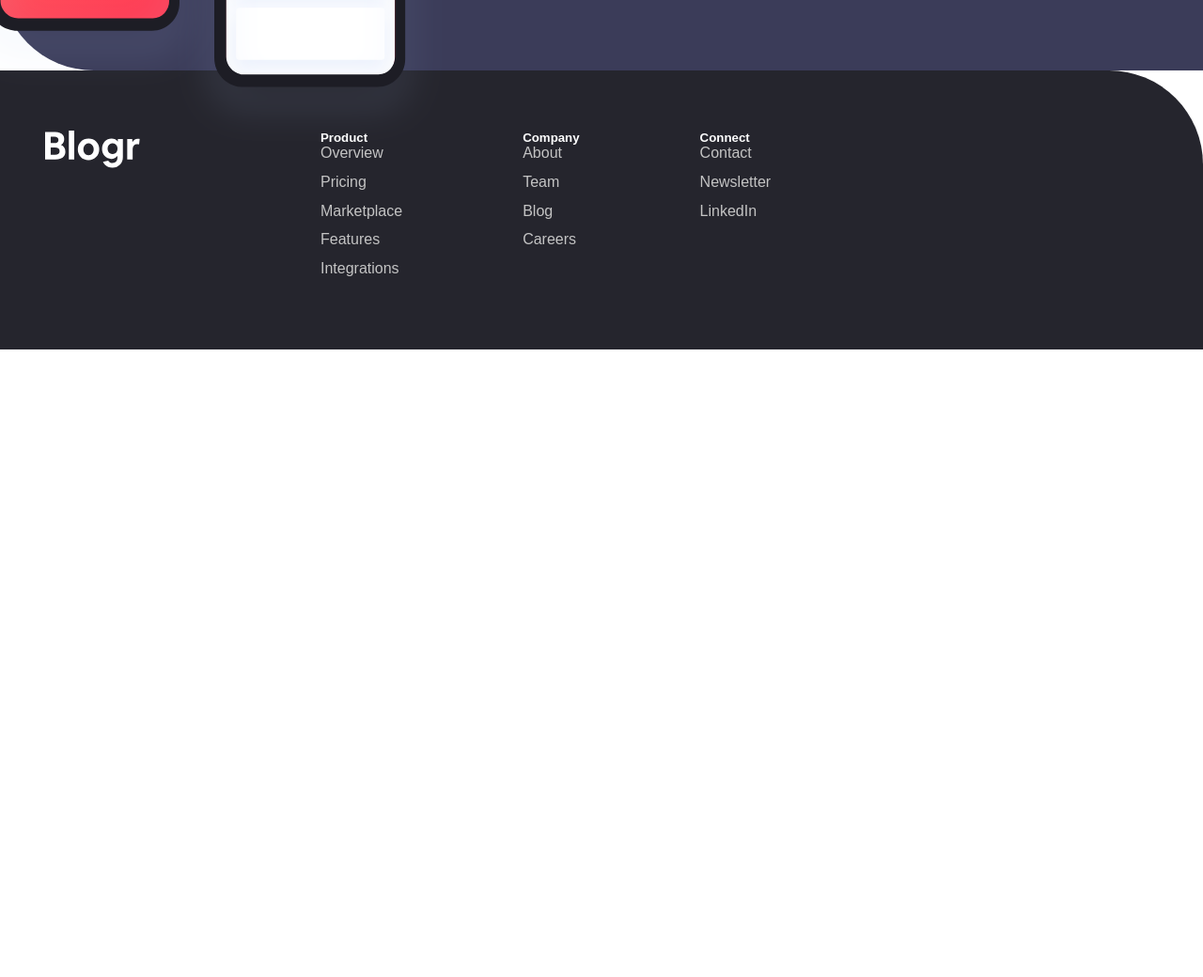
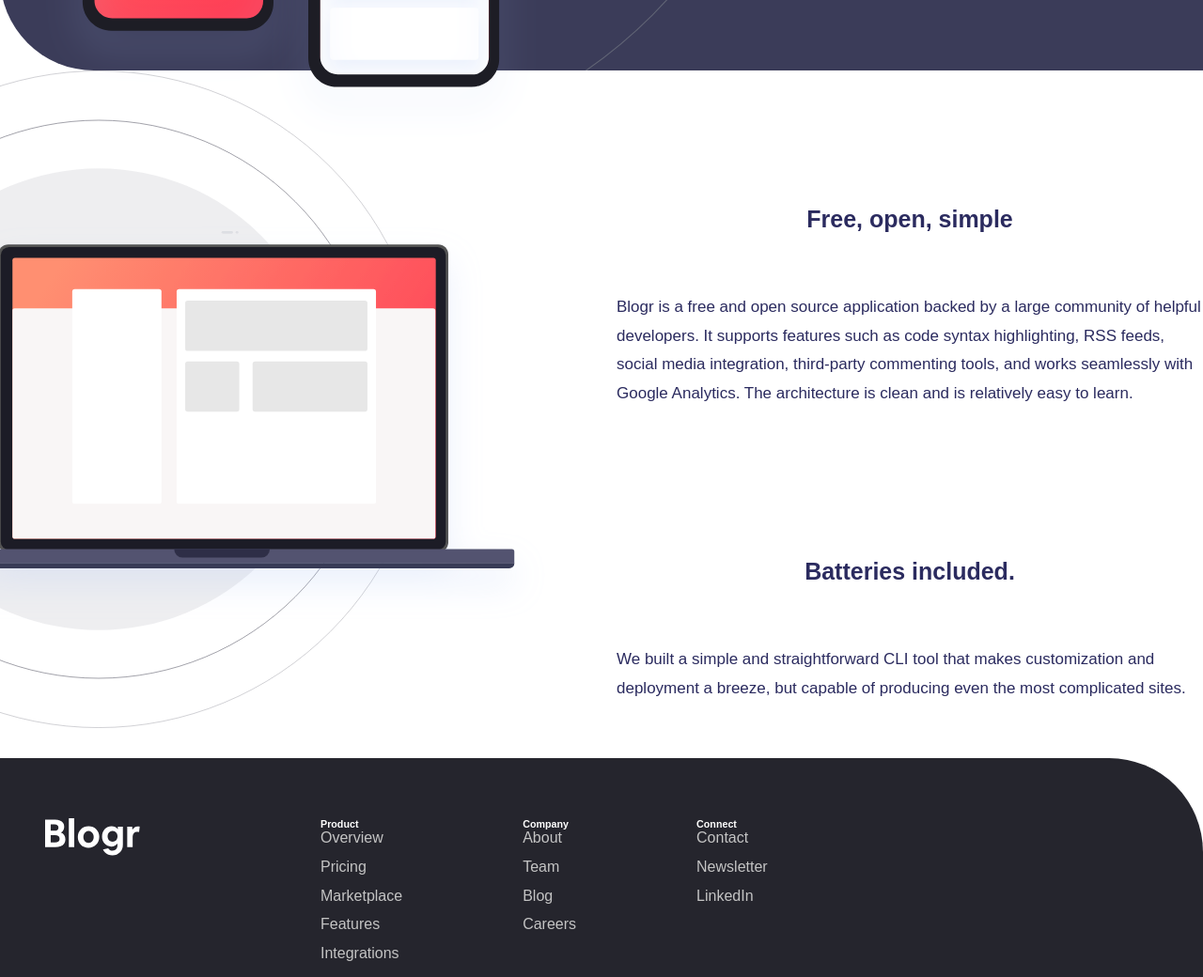
Before and after one commit to salva608/simulacro-html, a plain HTML site: page simulacro/index.html in a window 1280 px wide. Shown: the part 1940-2980 px from the top of the page at 94% size. Before the commit the page ends 2312 px from the top, so only its background shows below. Drawn offline with Linux system fonts and the light colour scheme.

Commit message:
guardar avance fondo

```diff
--- a/simulacro/assets/css/style.css
+++ b/simulacro/assets/css/style.css
@@ -241,11 +241,12 @@
     height: 700px;
     margin-right: -260px;
 }
+
 .blue-section {
     display: grid;
     grid-template-columns: 1fr 1fr;
     padding: 3rem;
-    background-color: #3b3c59;
+    background-color: #3b3c59 ;
     border-bottom-left-radius: 100px;
     border-top-right-radius: 100px;
     color: #ffff;
@@ -253,13 +254,15 @@
     align-items: center;
     overflow: visible;  /* CAMBIA ESTO - permite que la imagen sobresalga */
     position: relative;  /* Para controlar el z-index si hace falta */
+    background-image: url(../img/bg-pattern-circles.svg);
+    background-repeat: no-repeat;
+    background-position: left -10.7rem top -33rem;
 }
 
 .img-2 {
     display: flex;
     justify-content: flex-start;
     align-items: flex-end;  /* Alinea la imagen abajo */
-    margin-left: -100px;
     margin-bottom: -700px;
     margin-top: -700px;  /* La imagen sale hacia ABAJO del contenedor */
 }
@@ -277,3 +280,62 @@
     font-size: 30px;
     margin-bottom: 2rem;
 }
+
+
+
+.description-section-2 {
+    display: grid;
+    grid-template-columns: 1fr 1fr;
+
+}
+
+.description-section-2 h5 {
+    grid-column: 1 / -1; /* El h2 ocupa ambas columnas */
+    color: #2b2b5f;
+    text-align: center;
+    padding-top: 9rem;
+    font-size: 30px;
+    margin-bottom: 4rem;
+}
+
+.description-content-2 {
+    text-align: left;
+}
+
+.description-content-2 h5 {
+    color: #2b2b5f;
+    font-size: 25px;
+}
+
+.description-content-2 p {
+    color: #2b2b5f;
+    font-size: 17px;
+    line-height: 1.8;
+}
+
+.content-row-2 {
+    grid-column: 1 / -1;
+    display: grid;
+    grid-template-columns: 1fr 1fr;
+    gap: 2rem;  /* AGREGA ESTO */
+    margin-bottom: 2rem;
+
+}
+
+.text-column-2 {
+    display: flex;
+    flex-direction: column;
+    gap: 1rem;  /* Espacio entre los dos textos */
+}
+
+.img-laptop {
+    display: flex;
+    justify-content: flex-start;
+}
+
+.img-3 {
+    display: flex;
+    justify-content: flex-start;
+    height: 700px;
+    margin-left: -244px;
+}
--- a/simulacro/index.html
+++ b/simulacro/index.html
@@ -43,7 +43,7 @@
             <h2>Designed for the Future</h2>
 
             <div class="content-row">
-                <!-- Columna izquierda: AMBOS textos -->
+
                 <div class="text-column">
                     <article class="description-content">
                         <h3>Introducing an extensible editor</h3>
@@ -62,7 +62,7 @@
                     </article>
                 </div>
 
-                <!-- Columna derecha: UNA imagen -->
+
                 <div class="img">
                     <div class="img-1">
                         <img src="assets/img/illustration-editor-desktop.svg" alt="imagen logo">
@@ -72,12 +72,12 @@
         </section>
 
     <section class="blue-section">
-    <!-- Columna izquierda: imagen -->
+
     <div class="img-2">
         <img src="assets/img/illustration-phones.svg" alt="phones illustration">
     </div>
 
-    <!-- Columna derecha: texto -->
+
     <div class="blue-text">
         <h4>State of the Art Infrastructure</h4>
         <p>With reliability and speed in mind, worldwide data centers provide the backbone for
@@ -85,6 +85,37 @@
         readers are, keeping your site competitive.</p>
     </div>
 </section>
+
+
+<section class="description-section-2">
+            <div class="content-row-2">
+
+                <div class="img-laptop">
+                    <div class="img-3">
+                        <img src="assets/img/illustration-laptop-desktop.svg" alt="imagen logo">
+                    </div>
+                </div>
+
+                <div class="text-column-2">
+                    <article class="description-content-2">
+                        <h5>Free, open, simple</h5>
+                        <p>Blogr is a free and open source application backed by a large community of helpful developers.
+                            It supports features such as code syntax highlighting, RSS feeds, social media integration,
+                            third-party commenting tools, and works seamlessly with Google Analytics.
+                            The architecture is clean and is relatively easy to learn.</p>
+                    </article>
+
+                    <article class="description-content-2">
+                        <h5>Batteries included. </h5>
+                        <p>We built a simple and straightforward CLI tool that makes customization and deployment a breeze,
+                            but capable of producing even the most complicated sites.</p>
+                    </article>
+                </div>
+
+
+
+            </div>
+        </section>
     </main>
 
     <footer>
@@ -94,7 +125,7 @@
             </div>
 
             <div class="footer-column">
-                <h5>Product</h5>
+                <h6>Product</h6>
                 <ul>
                     <li><a href="#">Overview</a></li>
                     <li><a href="#">Pricing</a></li>
@@ -105,7 +136,7 @@
             </div>
 
             <div class="footer-column">
-                <h5>Company</h5>
+                <h6>Company</h6>
                 <ul>
                     <li><a href="#">About</a></li>
                     <li><a href="#">Team</a></li>
@@ -115,7 +146,7 @@
             </div>
 
             <div class="footer-column">
-                <h5>Connect</h5>
+                <h6>Connect</h6>
                 <ul>
                     <li><a href="#">Contact</a></li>
                     <li><a href="#">Newsletter</a></li>
```
Also changed, not shown: simulacro/assets/img/bg-pattern-circles.svg (added), simulacro/assets/img/bg-pattern-intro-desktop.svg (added), simulacro/assets/img/favicon-32x32.png (added), simulacro/assets/img/icon-arrow-dark.svg (added), simulacro/assets/img/icon-arrow-light.svg (added), simulacro/assets/img/icon-close.svg (added), simulacro/assets/img/icon-hamburger.svg (added), simulacro/assets/img/illustration-laptop-mobile.svg (added).
